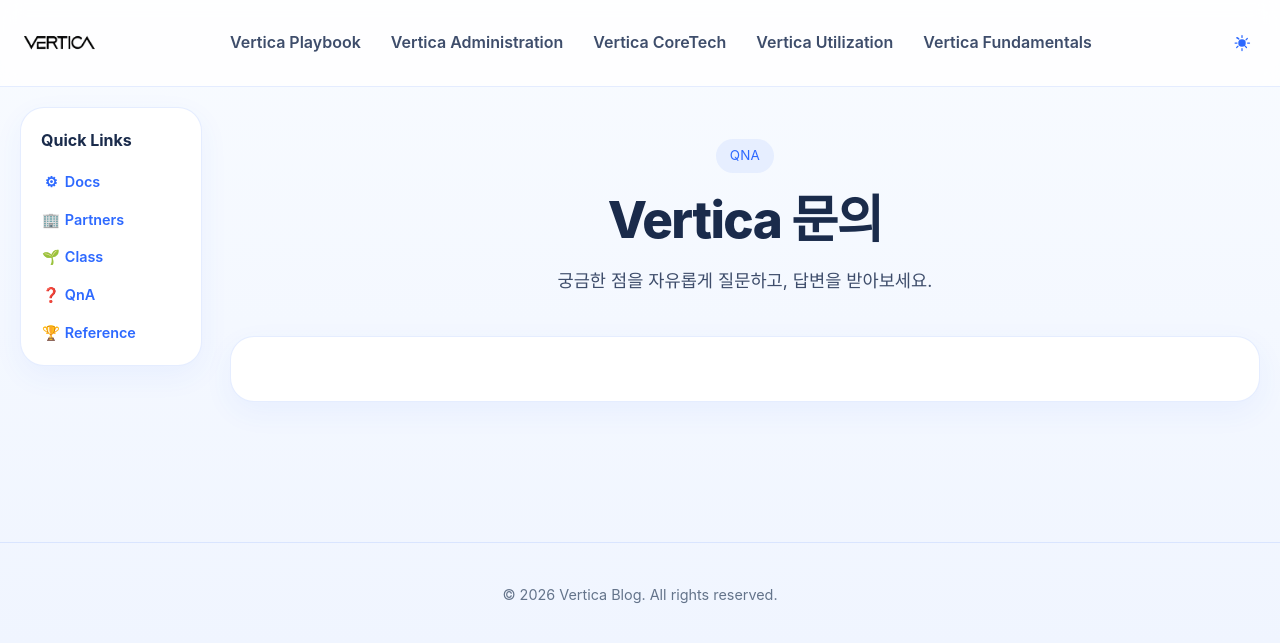
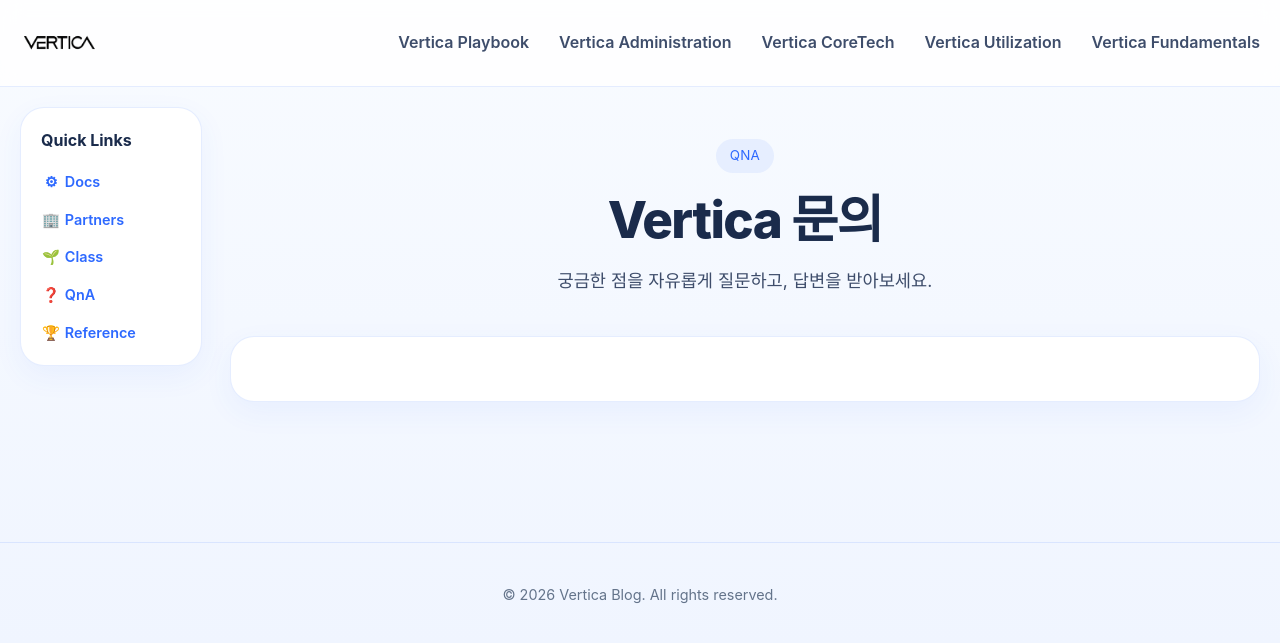
Before and after one commit to JIN0326/vertica_blog, a Jekyll site: the page built from 92QnA.md, in a window 1280 px wide. Shown: the top 643 px of the page. Built offline with Jekyll 4.4.1, drawn with Linux system fonts in a browser that asks for light colours; comment, search, counter and statistics services are not loaded.

Commit message:
Update blog content and styling

```diff
--- a/92QnA.md
+++ b/92QnA.md
@@ -20,7 +20,7 @@
           data-reactions-enabled="1"
           data-emit-metadata="0"
           data-input-position="bottom"
-          data-theme="preferred_color_scheme"
+          data-theme="light"
           data-lang="ko"
           crossorigin="anonymous"
           async>
--- a/_includes/header.html
+++ b/_includes/header.html
@@ -17,9 +17,5 @@
         </div>
       {% endfor %}
     </nav>
-    <button id="theme-toggle" class="theme-toggle" title="Toggle dark mode">
-      <svg class="sun-icon" xmlns="http://www.w3.org/2000/svg" viewBox="0 0 24 24" fill="currentColor"><path d="M12 2.25a.75.75 0 01.75.75v2.25a.75.75 0 01-1.5 0V3a.75.75 0 01.75-.75zM7.5 12a4.5 4.5 0 119 0 4.5 4.5 0 01-9 0zM18.894 6.106a.75.75 0 010 1.06l-1.591 1.59a.75.75 0 11-1.06-1.06l1.59-1.59a.75.75 0 011.06 0zM21.75 12a.75.75 0 01-.75.75h-2.25a.75.75 0 010-1.5H21a.75.75 0 01.75.75zM17.894 17.894a.75.75 0 01-1.06 0l-1.59-1.591a.75.75 0 111.06-1.06l1.59 1.59a.75.75 0 010 1.06zM12 21.75a.75.75 0 01-.75-.75v-2.25a.75.75 0 011.5 0V21a.75.75 0 01-.75.75zM5.106 17.894a.75.75 0 010-1.06l1.59-1.59a.75.75 0 111.06 1.06l-1.59 1.59a.75.75 0 01-1.06 0zM3 12a.75.75 0 01.75-.75h2.25a.75.75 0 010 1.5H3.75A.75.75 0 013 12zM6.106 5.106a.75.75 0 011.06 0l1.59 1.591a.75.75 0 11-1.06 1.06L5.106 6.167a.75.75 0 010-1.06z"></path></svg>
-      <svg class="moon-icon" xmlns="http://www.w3.org/2000/svg" viewBox="0 0 24 24" fill="currentColor"><path fill-rule="evenodd" d="M9.528 1.718a.75.75 0 01.162.819A8.97 8.97 0 009 6a9 9 0 009 9 8.97 8.97 0 004.463-.69a.75.75 0 01.981.981A10.503 10.503 0 0118 19.5a10.5 10.5 0 01-10.5-10.5c0-1.25.22-2.454.622-3.574a.75.75 0 01.806-.162z" clip-rule="evenodd"></path></svg>
-    </button>
   </div>
 </header>
--- a/_layouts/default.html
+++ b/_layouts/default.html
@@ -22,38 +22,5 @@
 
       {% include footer.html %}
     </div>
-    <script>
-      (function() {
-        const themeToggle = document.getElementById('theme-toggle');
-        if (!themeToggle) return;
-
-        const body = document.body;
-
-        function setGiscusTheme(theme) {
-          const giscusTheme = theme === 'dark' ? 'dark' : 'light';
-          const iframe = document.querySelector('iframe.giscus-frame');
-          if (iframe) {
-            iframe.contentWindow.postMessage({ giscus: { setConfig: { theme: giscusTheme } } }, 'https://giscus.app');
-          }
-        }
-
-        function setTheme(theme) {
-          body.setAttribute('data-theme', theme);
-          localStorage.setItem('theme', theme);
-          setGiscusTheme(theme);
-        }
-
-        themeToggle.addEventListener('click', () => {
-          const newTheme = body.getAttribute('data-theme') === 'dark' ? 'light' : 'dark';
-          setTheme(newTheme);
-        });
-
-        // Apply theme on initial load
-        const savedTheme = localStorage.getItem('theme');
-        const prefersDark = window.matchMedia('(prefers-color-scheme: dark)').matches;
-        const initialTheme = savedTheme || (prefersDark ? 'dark' : 'light');
-        setTheme(initialTheme);
-      })();
-    </script>
   </body>
 </html>
--- a/assets/css/style.css
+++ b/assets/css/style.css
@@ -134,28 +134,6 @@
   background: #f4f8ff;
   color: var(--accent);
 }
-
-/* 다크/라이트 모드 토글 버튼 */
-.theme-toggle {
-  background: none;
-  border: none;
-  cursor: pointer;
-  padding: 8px;
-  border-radius: 50%;
-  display: flex;
-  align-items: center;
-  justify-content: center;
-  transition: background-color 0.2s ease;
-}
-.theme-toggle:hover {
-  background-color: var(--border-color);
-}
-.theme-toggle svg {
-  width: 20px;
-  height: 20px;
-  color: var(--accent);
-}
-.theme-toggle .moon-icon { display: none; }
 
 /* ==========================================================================
    4. 메인 페이지 전용 컴포넌트 (index.md)
@@ -1098,54 +1076,3 @@
     grid-template-columns: 1fr;
   }
 }
-
-/* ==========================================================================
-   8. 다크 모드 (Dark Mode)
-   ========================================================================== */
-html[data-theme="dark"] {
-  --bg-gradient: linear-gradient(180deg, #1a2035 0%, #121829 100%);
-  --text: #e1e8f5;
-  --sub: #a9b8d2;
-  --muted: #7a8ca9;
-  --accent: #528bff;
-  --accent-dark: #70a1ff;
-  --surface: #1e2943;
-  --border-color: rgba(82, 139, 255, 0.15);
-  --shadow: 0 10px 30px rgba(0, 0, 0, 0.2);
-}
-
-/* 다크모드일 때 헤더 배경색 조정 */
-html[data-theme="dark"] .site-header {
-  background-color: rgba(30, 41, 67, 0.8);
-}
-
-/* 다크모드일 때 드롭다운 메뉴 배경색 조정 */
-html[data-theme="dark"] .dropdown-content {
-  background: var(--surface);
-  border-color: var(--border-color);
-}
-
-html[data-theme="dark"] .dropdown-content a {
-  color: var(--text);
-}
-
-html[data-theme="dark"] .dropdown-content a:hover {
-  background: rgba(82, 139, 255, 0.1);
-  color: var(--accent);
-}
-
-/* 다크모드 아이콘 토글 */
-html[data-theme="dark"] .theme-toggle .sun-icon {
-  display: none;
-}
-
-html[data-theme="dark"] .theme-toggle .moon-icon {
-  display: inline-block;
-}
-
-/* 고객사례 로고 이미지 (배경이 하얀색인 경우) */
-html[data-theme="dark"] .portfolio-row img {
-    background-color: white;
-    padding: 10px;
-    border-radius: 8px;
-}
```
Also changed, not shown: assets/images/eonmode1.png.
